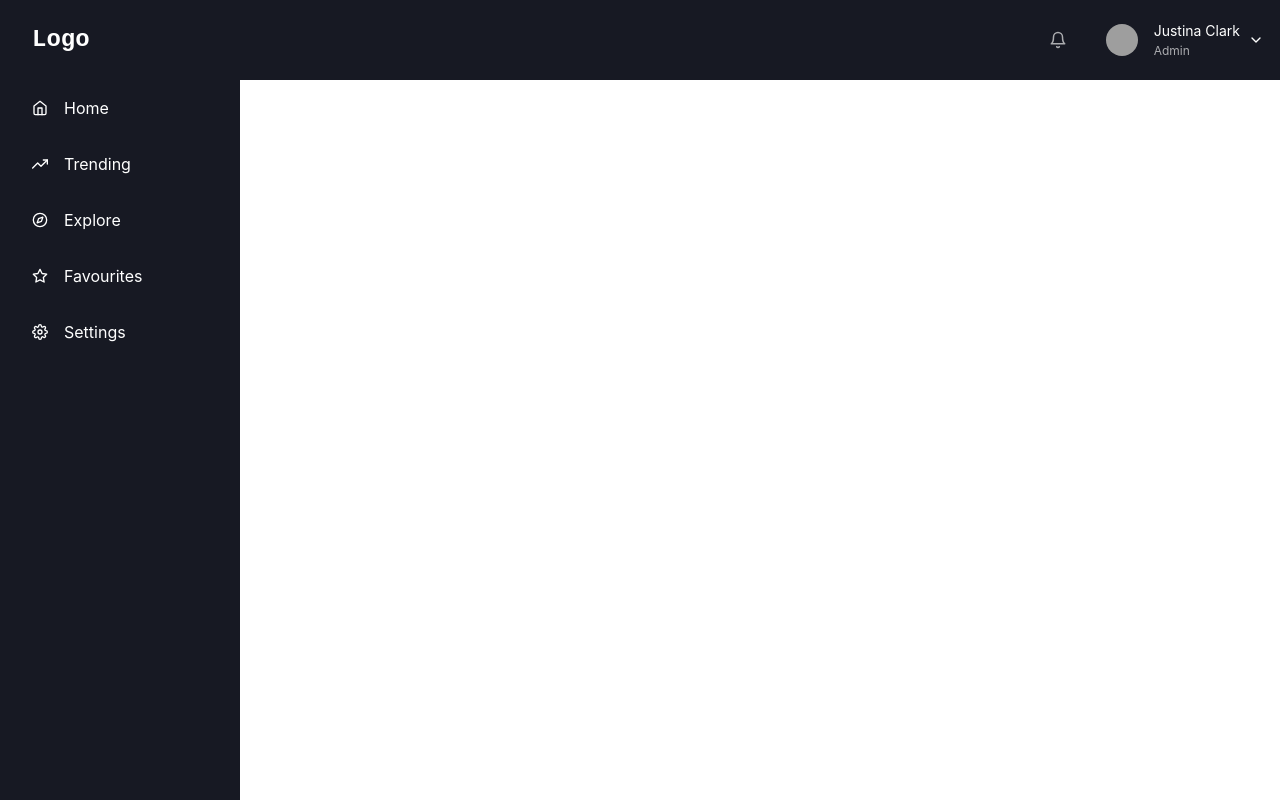
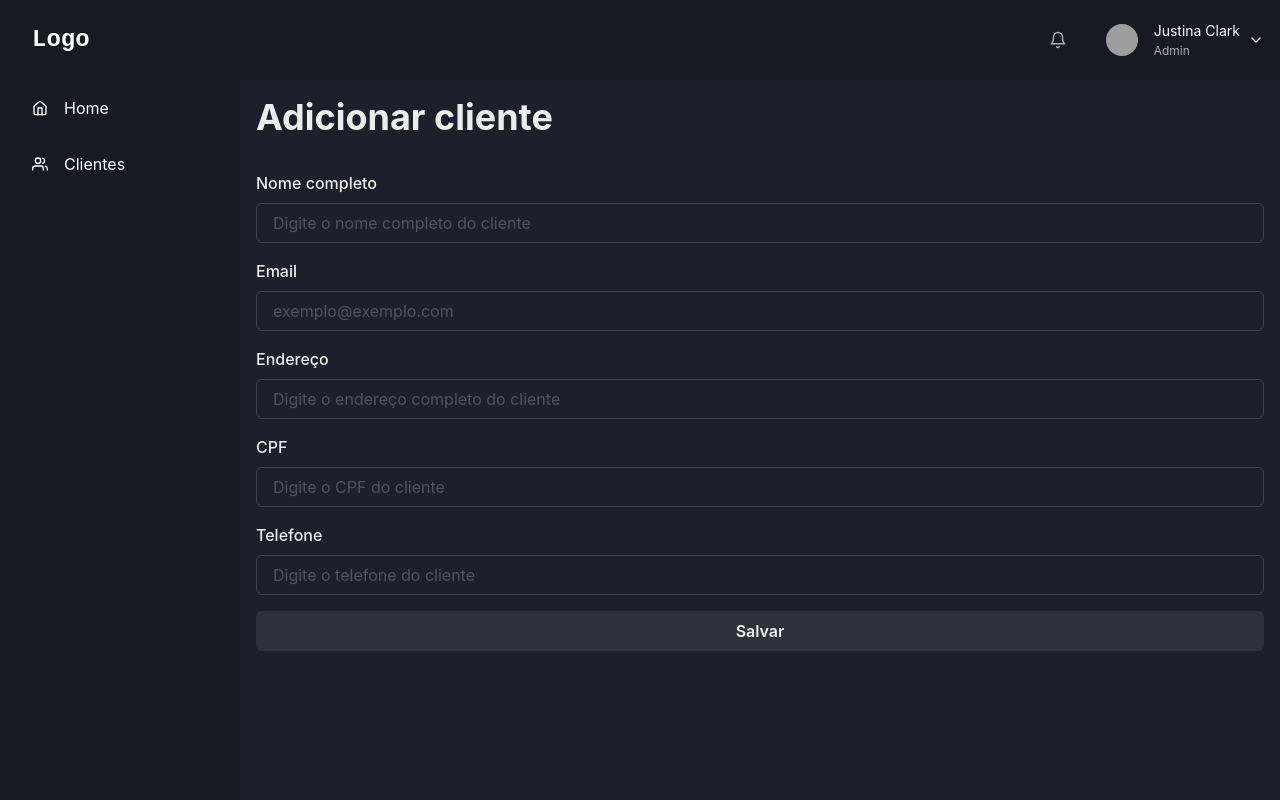
Before and after one commit to joaofelippe911/tcc-frontent, a React (Create React App) app: page /clientes/adicionar in a window 1280 px wide. Built offline with nearby package versions, Linux system fonts and the light colour scheme; grey boxes are pictures that could not be loaded.

Commit message:
fazendo a base dos cruds - clientes

```diff
--- a/package.json
+++ b/package.json
@@ -9,6 +9,7 @@
     "@testing-library/jest-dom": "^5.17.0",
     "@testing-library/react": "^13.4.0",
     "@testing-library/user-event": "^13.5.0",
+    "axios": "^1.5.0",
     "framer-motion": "^10.16.0",
     "react": "^18.2.0",
     "react-dom": "^18.2.0",
--- a/src/Routes.jsx
+++ b/src/Routes.jsx
@@ -1,10 +1,15 @@
 import { Route, Routes } from "react-router-dom";
 import Home from "./pages/Home";
+import Clientes from "./pages/Clientes";
+import NewCliente from "./pages/Clientes/NewCliente";
 
 export default function Router() {
     return (
         <Routes>
             <Route path="/" element={<Home />} />
+
+            <Route path="/clientes" element={<Clientes />} />
+            <Route path="/clientes/adicionar" element={<NewCliente />} />
         </Routes>
     )
 }
--- a/src/components/Layout/index.jsx
+++ b/src/components/Layout/index.jsx
@@ -1,3 +1,5 @@
+import { useNavigate } from 'react-router-dom'
+
 import {
   IconButton,
   Avatar,
@@ -29,15 +31,17 @@ import {
   FiMenu,
   FiBell,
   FiChevronDown,
+  FiUsers,
+
 } from 'react-icons/fi'
 import Routes from '../../Routes'
 
 const LinkItems = [
-  { name: 'Home', icon: FiHome },
-  { name: 'Trending', icon: FiTrendingUp },
-  { name: 'Explore', icon: FiCompass },
-  { name: 'Favourites', icon: FiStar },
-  { name: 'Settings', icon: FiSettings },
+  { name: 'Home', icon: FiHome, path: '/' },
+  { name: 'Clientes', icon: FiUsers, path: '/clientes' },
+  // { name: 'Explore', icon: FiCompass, path: '/clientes' },
+  // { name: 'Favourites', icon: FiStar, path: '/clientes' },
+  // { name: 'Settings', icon: FiSettings, path: '/clientes' },
 ]
 
 const SidebarContent = ({ onClose, ...rest }) => {
@@ -59,7 +63,7 @@ const SidebarContent = ({ onClose, ...rest }) => {
         <CloseButton display={{ base: 'flex', md: 'none' }} onClick={onClose} />
       </Flex>
       {LinkItems.map((link) => (
-        <NavItem key={link.name} icon={link.icon}>
+        <NavItem key={link.name} icon={link.icon} path={link.path} >
           {link.name}
         </NavItem>
       ))}
@@ -67,11 +71,13 @@ const SidebarContent = ({ onClose, ...rest }) => {
   )
 }
 
-const NavItem = ({ icon, children, ...rest }) => {
+const NavItem = ({ icon, path, children, ...rest }) => {
+  const navigate = useNavigate();
+
   return (
     <Box
       as="a"
-      href="#"
+      onClick={() => navigate(path)}
       style={{ textDecoration: 'none' }}
       _focus={{ boxShadow: 'none' }}>
       <Flex
@@ -187,7 +193,7 @@ const Layout = () => {
   const { isOpen, onOpen, onClose } = useDisclosure()
 
   return (
-    <Box minH="100vh" bg={'white'}>
+    <Box minH="100vh" bg={'#1d202b'}>
       <SidebarContent onClose={() => onClose} display={{ base: 'none', md: 'block' }} />
       <Drawer
         isOpen={isOpen}
@@ -202,7 +208,13 @@ const Layout = () => {
       </Drawer>
       {/* mobilenav */}
       <MobileNav onOpen={onOpen} />
-      <Box ml={{ base: 0, md: 60 }} p="4">
+      <Box
+        ml={{
+          base: 0,
+          md: 60
+        }}
+        p="4"
+      >
         <Routes />
       </Box>
     </Box>
--- /dev/null
+++ b/src/pages/Clientes/NewCliente/index.jsx
@@ -0,0 +1,15 @@
+import { Box, Heading } from "@chakra-ui/react";
+import { ClienteForm } from "../components/ClienteForm";
+
+export default function NewCliente() {
+    return (
+        <Box>
+            <Heading
+                marginBottom={8}
+            >
+                Adicionar cliente
+            </Heading>
+            <ClienteForm />
+        </Box>
+    )
+}
--- /dev/null
+++ b/src/pages/Clientes/components/ClienteForm.jsx
@@ -0,0 +1,50 @@
+import { Button, FormControl, FormLabel, Input } from "@chakra-ui/react";
+
+
+export function ClienteForm() {
+    return (
+        <form>
+            <FormControl>
+              <FormLabel>Nome completo</FormLabel>
+              <Input type="text" placeholder="Digite o nome completo do cliente" />
+            </FormControl>
+
+            <FormControl
+                marginTop={4}
+            >
+              <FormLabel>Email</FormLabel>
+              <Input type="email" placeholder="exemplo@exemplo.com" />
+            </FormControl>
+
+            <FormControl
+                marginTop={4}
+            >
+              <FormLabel>Endereço</FormLabel>
+              <Input type="text" placeholder="Digite o endereço completo do cliente" />
+            </FormControl>
+
+            <FormControl
+                marginTop={4}
+            >
+              <FormLabel>CPF</FormLabel>
+              <Input type="text" placeholder="Digite o CPF do cliente" />
+            </FormControl>
+
+            <FormControl
+                marginTop={4}
+            >
+              <FormLabel>Telefone</FormLabel>
+              <Input type="text" placeholder="Digite o telefone do cliente" />
+            </FormControl>
+
+            <Button width="full" mt={4} type="submit">
+              Salvar
+            </Button>
+          </form>
+    )
+}
+
+{/* <FormControl mt={6}>
+    <FormLabel>Senha</FormLabel>
+    <Input type="password" placeholder="********" />
+</FormControl> */}
--- /dev/null
+++ b/src/pages/Clientes/index.jsx
@@ -0,0 +1,72 @@
+import { Box, Button, Heading, Table, TableCaption, TableContainer, Tbody, Td, Tfoot, Th, Thead, Tr } from '@chakra-ui/react';
+import axios from 'axios';
+import { useEffect, useState } from 'react';
+import { useNavigate } from 'react-router-dom';
+import { httpClient } from '../../services/HttpClient';
+import formatPhone from '../../utils/formatPhone';
+import { formatCpf } from '../../utils/formatCpf';
+
+export default function Clientes() {
+    const [clientes, setClientes] = useState([]);
+
+    const navigate = useNavigate();
+
+    useEffect(() => {
+        async function loadClientes() {
+            const { data } = await httpClient.get('/clientes');
+
+            setClientes(data);
+        }
+
+        loadClientes();
+    }, []);
+
+    console.log({clientes});
+
+    return (
+        <Box>
+            <Box
+                display="flex"
+                alignItems="center"
+                justifyContent="space-between"
+            >
+                <Heading>
+                    Clientes
+                </Heading>
+                <Button
+                    onClick={() => navigate("/clientes/adicionar")}
+                >
+                    Adicionar cliente
+                </Button>
+            </Box>
+            <TableContainer
+                marginTop={16}
+            >
+                <Table variant='simple'>
+                    <TableCaption>Clientes cadastrados</TableCaption>
+                    <Thead>
+                        <Tr>
+                            <Th>Nome</Th>
+                            <Th>Email</Th>
+                            <Th>CPF</Th>
+                            <Th>Telefone</Th>
+                        </Tr>
+                    </Thead>
+                    <Tbody>
+                        {
+                            clientes.map((cliente) => (
+                                <Tr>
+                                    <Td>{cliente.nome}</Td>
+                                    <Td>{cliente.email}</Td>
+                                    <Td>{formatCpf(cliente.cpf)}</Td>
+                                    <Td>{formatPhone(cliente.telefone)}</Td>
+                                </Tr>
+                            ))
+                        }
+                    </Tbody>
+                </Table>
+            </TableContainer>
+        </Box>
+
+    )
+}
--- a/src/pages/Home/index.jsx
+++ b/src/pages/Home/index.jsx
@@ -2,6 +2,8 @@ import { Heading } from '@chakra-ui/react';
 
 export default function Home() {
     return (
-        <Heading>Homee</Heading>
+        <Heading>
+            Home não, Muié
+        </Heading>
     )
 }
--- /dev/null
+++ b/src/services/HttpClient.js
@@ -0,0 +1,5 @@
+import axios from "axios";
+
+export const httpClient = axios.create({
+    baseURL: 'http://localhost:8000/api'
+});
--- /dev/null
+++ b/src/utils/formatCpf.js
@@ -0,0 +1,4 @@
+export function formatCpf(cpf) {
+    return cpf.replace(/\D/g, '')
+        .replace(/(\d{3})(\d{3})(\d{3})(\d{2})/g, "\$1.\$2.\$3-\$4");;
+}
--- /dev/null
+++ b/src/utils/formatPhone.js
@@ -0,0 +1,6 @@
+export default function formatPhone(phoneNumber) {
+    return phoneNumber
+      .replace(/\D/g, '')
+      .replace(/^(\d{2})\B/, '($1) ')
+      .replace(/(\d{1})?(\d{4})(\d{4})/, '$1$2-$3');
+  }
```
Also changed, not shown: 2 other files (tests, documents, lock files or other folders).
